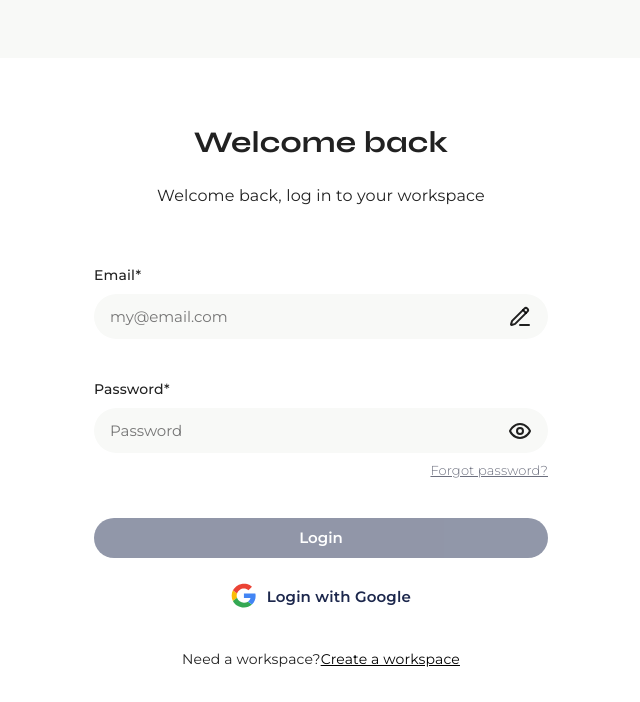
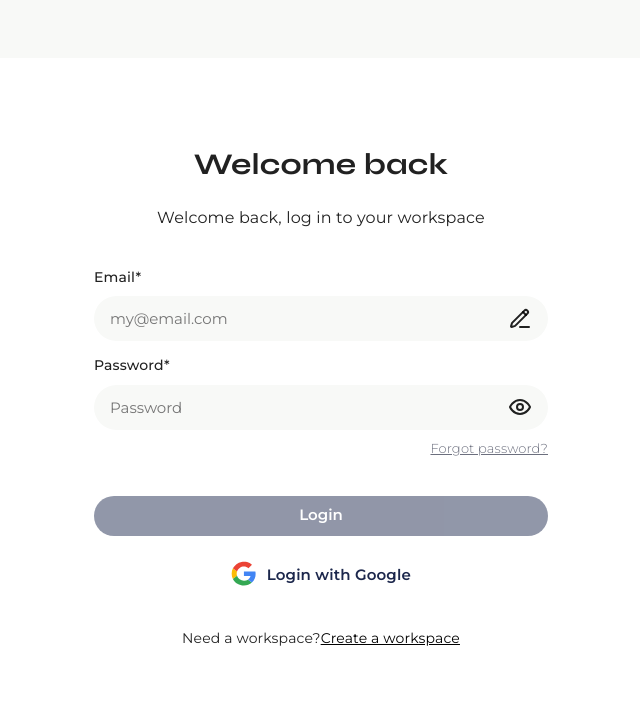
Before and after one commit to CPTCIC5/kleenestar, a React (Create React App) app in the folder src/frontend/: page / in a window 1280 px wide. Shown: the top 702 px of the page, without its empty margins (319-959 px from the left). Built offline with nearby package versions, Linux system fonts and the light colour scheme.

Commit message:
fix : login page alert spacing , finished : get-started page

```diff
--- a/src/frontend/src/pages/GetStarted.tsx
+++ b/src/frontend/src/pages/GetStarted.tsx
@@ -20,17 +20,19 @@ const GetStarted: FunctionComponent = () => {
                 </div>
 
                 <div className="mt-[39px] max-w-[454px] w-full h-[40px] ">
-                    <PrimaryButton className="flex items-center justify-center gap-[10px]">
-                        <span className="bg-primary-300 text-white">Create a workspace</span>
-                        <MoveRight className="bg-primary-300 text-white" />
-                    </PrimaryButton>
+                    <Link to={"/OnboardingStep1"} className="no-underline">
+                        <PrimaryButton className="flex items-center justify-center gap-[10px]">
+                            <span className="bg-primary-300 text-white">Create a workspace</span>
+                            <MoveRight className="bg-primary-300 text-white" />
+                        </PrimaryButton>
+                    </Link>
                     {/* PrimaryButton for create workspace */}
                 </div>
 
                 <div className="h-[17px] w-full flex justify-center mt-[46.26px]">
                     <span className="h-[17px] font-montserrat text-[14px] font-[400] leading-[17.07px] text-center">
                         Already using KleeneStar?{" "}
-                        <Link to={"/"} className="underline text-primary-300">
+                        <Link to={"/"} className="underline text-black">
                             Log in to an existing workspace
                         </Link>
                         {/* Link to login page */}
--- a/src/frontend/src/pages/Login.tsx
+++ b/src/frontend/src/pages/Login.tsx
@@ -68,9 +68,15 @@ const Login: FunctionComponent = () => {
                 <form
                     method="post"
                     onSubmit={handleSubmit}
-                    className="max-w-[454px] w-full h-[290.63px] mt-[59.05px] flex flex-col gap-[16px]"
+                    className={`max-w-[454px] ${
+                        unauthorisedEmail ? "h-[292.63px]" : "h-[266.63px]"
+                    } w-full mt-[39px] flex flex-col gap-[16px]`}
                 >
-                    <div className="w-full h-[99.33px] gap-[10px] flex flex-col justify-between">
+                    <div
+                        className={`w-full ${
+                            unauthorisedEmail ? "h-[98.33px]" : "h-[72.33px]"
+                        } gap-[10px] flex flex-col justify-between`}
+                    >
                         <span className="w-full h-[17px] font-montserrat font-[500] text-[14px] leading-[17.07px] text-primary">
                             Email*
                         </span>
@@ -89,12 +95,15 @@ const Login: FunctionComponent = () => {
                                 <PencilLine className="bg-inherit " />
                             </div>
                         </div>
-                        <div className="w-full h-[16px] flex items-center justify-start">
-                            <span className=" h-[16px] font-montserrat font-[300] text-[13px] leading-[15.85px] text-orangered-300">
-                                {unauthorisedEmail ? "Unauthorized email" : ""}
-                            </span>
-                        </div>
+                        {unauthorisedEmail && (
+                            <div className="w-full h-[16px] flex items-center justify-start">
+                                <span className=" h-[16px] font-montserrat font-[300] text-[13px] leading-[15.85px] text-orangered-300">
+                                    Unauthorized email
+                                </span>
+                            </div>
+                        )}
                     </div>
+
                     <div className="w-full h-[99.3px] gap-[10px] flex flex-col justify-between">
                         <span className="w-full h-[17px] font-montserrat font-[500] text-[14px] leading-[17.07px] text-primary">
                             Password*
@@ -150,11 +159,11 @@ const Login: FunctionComponent = () => {
                     </div>
                 </form>
 
-                <div className="w-full h-[25.47px] flex justify-center mt-[25px] items-center">
+                <div className="w-full h-[25.47px] flex justify-center mt-[25.25px] items-center">
                     <GoogleOauthButton /> {/* Use the GoogleOauthButton component */}
                 </div>
 
-                <div className="h-[25.47px] w-full flex justify-center mt-[46.26px]">
+                <div className="h-[25.47px] w-full flex justify-center mt-[46.27px]">
                     <span className="h-[17px] font-montserrat text-[14px] font-[400] leading-[10.07px] text-center">
                         Need a workspace?
                         <Link to={"/OnboardingStep1"} className="underline text-black">
```
